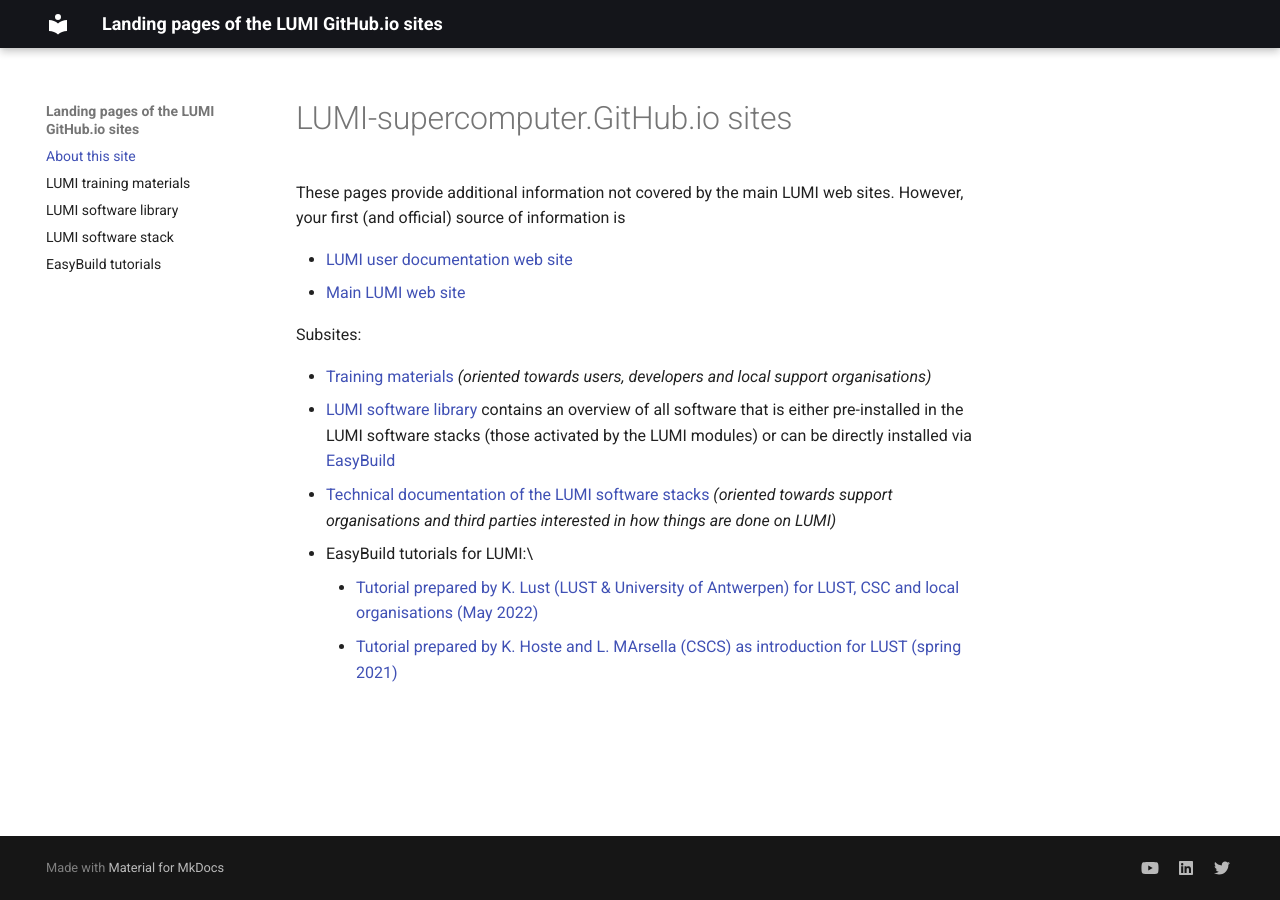
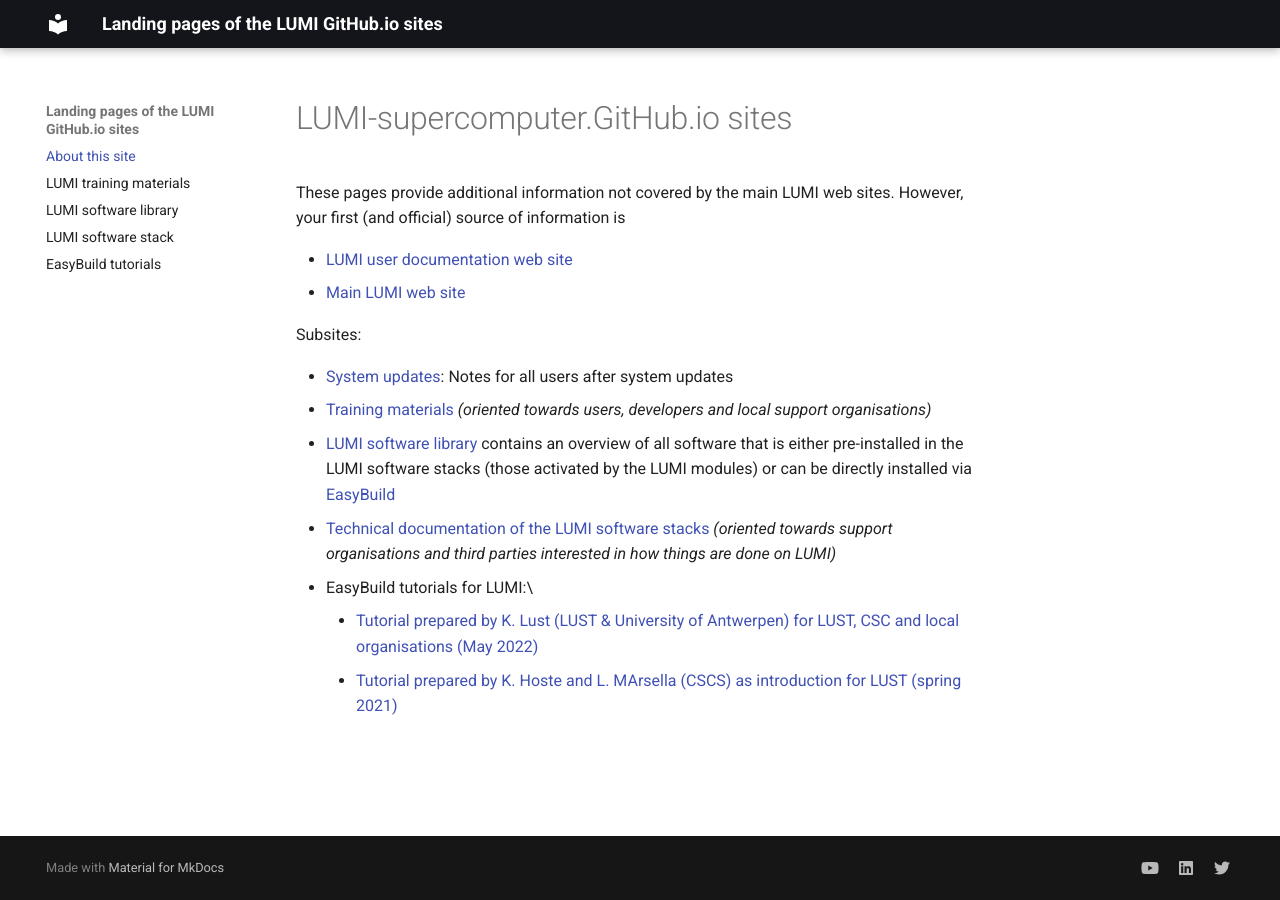
Before and after one commit to Lumi-supercomputer/lumi-supercomputer.github.io, an MkDocs documentation site: the page built from docs/index.md, in a window 1280 px wide. Built offline with MkDocs 1.6.1 and Material for MkDocs 9.7.7, drawn with Linux system fonts in a browser that asks for light colours.

Commit message:
Link directly to the user updates in the index file even though it is not really a subsite.

```diff
--- a/docs/index.md
+++ b/docs/index.md
@@ -8,6 +8,7 @@
 
 Subsites:
 
+-   [System updates](LUMI-training-materials/User-Updates): Notes for all users after system updates
 -   [Training materials](LUMI-training-materials) *(oriented towards users, developers
     and local support organisations)*
 -   [LUMI software library](LUMI-EasyBuild-docs) contains an overview of all software that is either
```
